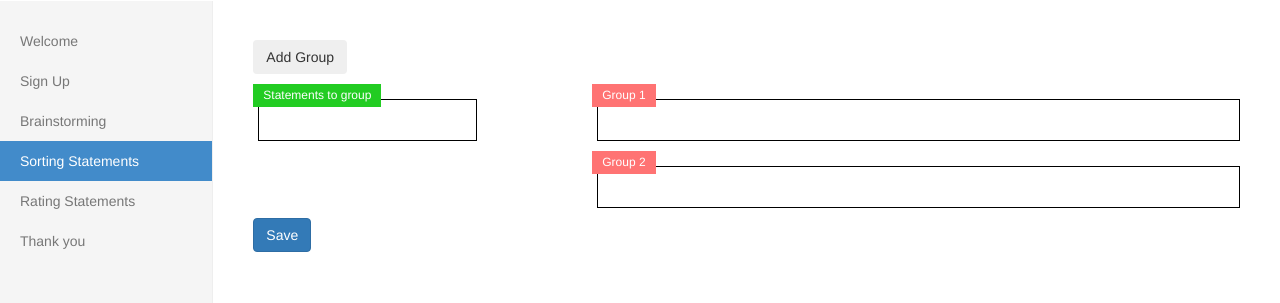
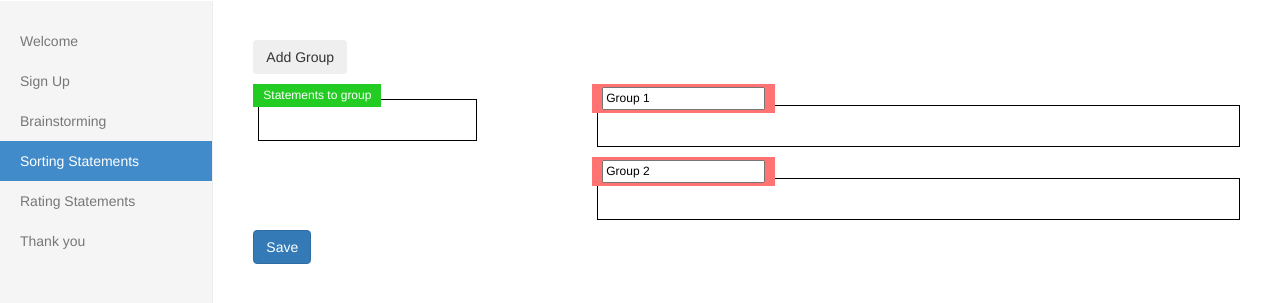
Before and after one commit to SabahBoufkhed/DataCollection, a Django app: template dc/templates/dc/group.html in a window 1280 px wide. Shown: the part 50-353 px from the top of the page. Run offline with Django 3.2, Linux system fonts and the light colour scheme; the template is opened without the code that fills it, so the values that code supplies are empty; some libraries are stand-ins or nearby versions.

Commit message:
added custom group names

```diff
--- a/dc/admin.py
+++ b/dc/admin.py
@@ -104,7 +104,7 @@ class StatementSortingAdmin(ExportMixin, admin.ModelAdmin):
 
         class Meta:
             model = StatementSorting
-            fields = ('author_full_name', 'statement_text', 'order')
+            fields = ('author_full_name', 'statement_text', 'order', 'group_name')
 
         def dehydrate_author_full_name(self, p):
             return "%s %s" % (p.author.first_name, p.author.last_name)
@@ -112,8 +112,7 @@ class StatementSortingAdmin(ExportMixin, admin.ModelAdmin):
         def dehydrate_statement_text(self, s):
             return str(s.statement)
 
-
-    list_display = ('author', 'statement', 'order')
+    list_display = ('author', 'statement', 'order', 'group_name')
     resource_class = StatementSortingResource
 
 
--- a/dc/models.py
+++ b/dc/models.py
@@ -33,6 +33,7 @@ phase_choices = (
 
 page_main_url = "http://qba.pythonanywhere.com/"
 
+
 class Participant(models.Model):
     id = models.CharField(primary_key=True, default=str(uuid.uuid4()), unique=True, editable=False, blank=True, max_length=36)
 
@@ -51,7 +52,6 @@ class Participant(models.Model):
                                    "(for example: precarious, vulnerable, unfree, low-paid or migrant work; " \
                                    "forced labour, modern slavery or human trafficking, ...)"
 
-
     discipline = models.CharField(max_length=100, choices=main_discipline_choices, default='other')
     discipline.verbose_name = "Main discipline of expertise"
 
@@ -63,7 +63,6 @@ class Participant(models.Model):
 
     country = models.CharField(max_length=200, blank=True)
     country.verbose_name = "Country"
-
 
     years_experience = models.IntegerField(blank=True)
     years_experience.verbose_name= "Years of experience in the field related to ‘exploitation’"
@@ -113,6 +112,7 @@ class StatementSorting(models.Model):
     author = models.ForeignKey(Participant)
     statement = models.ForeignKey(DistilledStatement)
     order = models.IntegerField()
+    group_name = models.TextField()
 
 
 modules = (
--- a/dc/static/dc/css/styles.css
+++ b/dc/static/dc/css/styles.css
@@ -86,3 +86,7 @@ th:empty {
 
 .focus {
 }
+
+.groups .layer input {
+    color: black;
+}
--- a/dc/static/dc/js/group.js
+++ b/dc/static/dc/js/group.js
@@ -8,8 +8,6 @@ Sortable.create(source_group, {
         group: "grouping",
         animation: 0,
         sort: false,
-
-
     });
 });
 
@@ -31,8 +29,10 @@ app.controller(
             newGroup.className = "layer"
 
             var groupTitle = document.createElement("div");
-            groupTitle.innerHTML = "Group " + $scope.numGroups;
             groupTitle.className = "layer title";
+//            groupTitle.innerHTML = "Group " + $scope.numGroups;
+            groupTitle.innerHTML = `<input type="text" value="Group ${$scope.numGroups}" id="group-${$scope.numGroups}_title">`
+
             newGroup.appendChild(groupTitle);
 
             var groupEl = document.createElement("ul");
@@ -64,8 +64,10 @@ app.controller(
 
             [].every.call(groups.children, function(group) {
                 var g = [];
+
+                let group_name = group.getElementsByTagName('input')[0].value;
                 [].forEach.call(group.getElementsByTagName('li'), function(element) {
-                    g.push({ 'name': element.innerHTML, 'id': element.id});
+                    g.push({ 'name': element.innerHTML, 'id': element.id, 'group_name': group_name});
                 });
 
                 if(g.length == 0) {
--- a/dc/templates/dc/group.html
+++ b/dc/templates/dc/group.html
@@ -50,13 +50,17 @@
         <div class="col-md-8 col-md-offset-1">
             <div id="destination_group">
                 <div id="group-1" class="layer">
-                    <div class="layer title">Group 1</div>
+                    <div class="layer title">
+                        <input type="text" value="Group 1" id="group-1_title">
+                    </div>
                     <ul class="block__list block__list_tags">
                     </ul>
                 </div>
 
                 <div id="group-2" class="layer">
-                    <div class="layer title">Group 2</div>
+                    <div class="layer title">
+                        <input type="text" value="Group 2" id="group-2_title">
+                    </div>
                     <ul class="block__list block__list_tags">
                     </ul>
                 </div>
--- a/dc/views.py
+++ b/dc/views.py
@@ -84,7 +84,6 @@ def brainstorm(request):
     if 'user_id' not in request.session:
         return HttpResponseRedirect(reverse('dc:error'))
 
-
     p = get_object_or_404(Participant, pk=request.session['user_id'])
 
     if request.method == "GET":
@@ -131,8 +130,10 @@ def group_statements(request):
 
         for group in d:
             for statement in group:
+                group_name = statement['group_name']
                 s = get_object_or_404(DistilledStatement, pk=statement['id'])
-                grouping = StatementSorting(author=p, order=group_number, statement=s)
+
+                grouping = StatementSorting(author=p, order=group_number, statement=s, group_name=group_name)
                 grouping.save()
             group_number += 1
         return HttpResponseRedirect(reverse('dc:rate_statements'))
```
